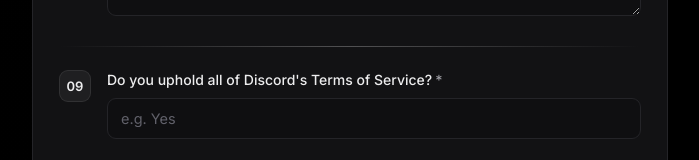
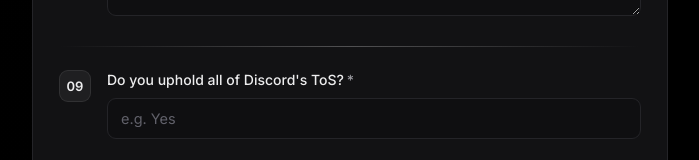
Before and after one commit to verseable/selfmod, a Next.js app: page / in a window 1280 px wide. Shown: the part 1939-2099 px from the top of the page, without its empty margins (290-989 px from the left). Built offline with nearby package versions, Linux system fonts and the light colour scheme.

Commit message:
Update questions.js

```diff
--- a/app/questions.js
+++ b/app/questions.js
@@ -107,7 +107,7 @@
   {
     name: "tos",
     number: "09",
-    label: "Do you uphold all of Discord's Terms of Service?",
+    label: "Do you uphold all of Discord's ToS?",
     type: "text",
     required: true,
     inline: true,
```
